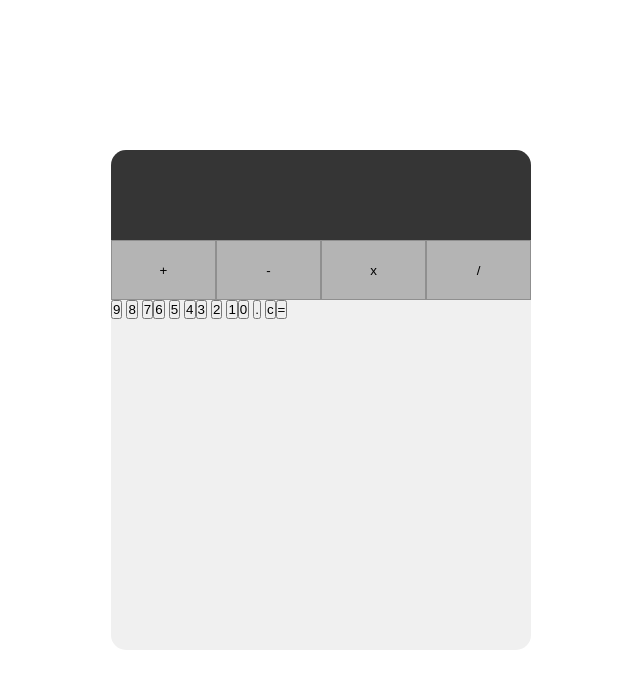
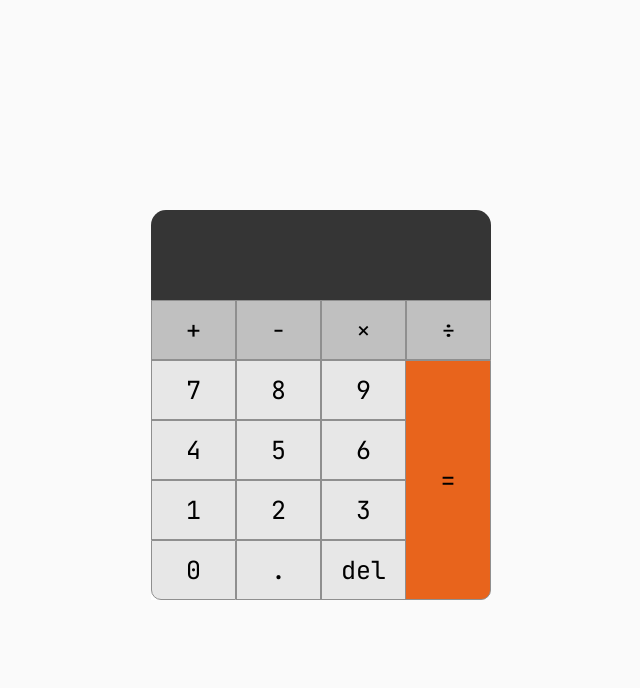
Before and after one commit to animegod360/calculator, a plain HTML site: page index.html in a window 1280 px wide. Shown: the whole page, without its empty margins (319-959 px from the left). Drawn offline with Linux system fonts and the light colour scheme.

Commit message:
officially done with design and i started adding functionality to the website

```diff
--- a/index.html
+++ b/index.html
@@ -4,6 +4,12 @@
     <meta charset="UTF-8" />
     <meta name="viewport" content="width=device-width, initial-scale=1.0" />
     <title>calculator</title>
+    <link rel="preconnect" href="https://fonts.googleapis.com" />
+    <link rel="preconnect" href="https://fonts.gstatic.com" crossorigin />
+    <link
+      href="https://fonts.googleapis.com/css2?family=JetBrains+Mono:ital,wght@0,100..800;1,100..800&display=swap"
+      rel="stylesheet"
+    />
 
     <link rel="stylesheet" href="styles.css" />
   </head>
@@ -14,37 +20,37 @@
       </div>
       <div class="buttons">
         <div class="operators">
-          <button class="btn" id="add">+</button>
-          <button class="btn" id="subtract">-</button>
-          <button class="btn" id="multiply">x</button>
-          <button class="btn" id="divide">/</button>
+          <button class="btn" id="add">&plus;</button>
+          <button class="btn" id="subtract">&minus;</button>
+          <button class="btn" id="multiply">&times;</button>
+          <button class="btn" id="divide">&divide;</button>
         </div>
 
-        <div class="7-9">
-          <button class="btn" id="9">9</button>
-          <button class="btn" id="8">8</button>
-          <button class="btn" id="7">7</button>
+        <div class="seven-nine">
+          <button class="btn" id="seven">7</button>
+          <button class="btn" id="eight">8</button>
+          <button class="btn" id="nine">9</button>
         </div>
 
-        <div class="4-6">
-          <button class="btn" id="6">6</button>
-          <button class="btn" id="5">5</button>
-          <button class="btn" id="4">4</button>
+        <div class="four-six">
+          <button class="btn" id="four">4</button>
+          <button class="btn" id="five">5</button>
+          <button class="btn" id="six">6</button>
         </div>
 
-        <div class="1-3">
-          <button class="btn" id="3">3</button>
-          <button class="btn" id="2">2</button>
-          <button class="btn" id="1">1</button>
+        <div class="one-three">
+          <button class="btn" id="one">1</button>
+          <button class="btn" id="two">2</button>
+          <button class="btn" id="three">3</button>
         </div>
 
-        <div class="0-dot-clear">
-          <button class="btn" id="0">0</button>
+        <div class="zero-dot-clear">
+          <button class="btn" id="zero">0</button>
           <button class="btn" id="dot">.</button>
-          <button class="btn" id="clear">c</button>
+          <button class="btn" id="clear">del</button>
         </div>
 
-        <button class="btn" id="dot">=</button>
+        <button class="btn" id="equals">=</button>
       </div>
     </div>
 
--- a/index.js
+++ b/index.js
@@ -1,18 +1,82 @@
-const btn1 = document.getElementById("1");
-const btn2 = document.getElementById("2");
-const btn3 = document.getElementById("3");
-const btn4 = document.getElementById("4");
-const btn5 = document.getElementById("5");
-const btn6 = document.getElementById("6");
-const btn7 = document.getElementById("7");
-const btn8 = document.getElementById("8");
-const btn9 = document.getElementById("9");
-const btn0 = document.getElementById("0");
+const btn1 = document.getElementById("one");
+const btn2 = document.getElementById("two");
+const btn3 = document.getElementById("three");
+const btn4 = document.getElementById("four");
+const btn5 = document.getElementById("five");
+const btn6 = document.getElementById("six");
+const btn7 = document.getElementById("seven");
+const btn8 = document.getElementById("eight");
+const btn9 = document.getElementById("nine");
+const btn0 = document.getElementById("zero");
 const btnadd = document.getElementById("add");
 const btnsub = document.getElementById("subract");
 const btnmul = document.getElementById("multiply");
 const btndiv = document.getElementById("divide");
 const btnequal = document.getElementById("equals");
-const btnclear = document.getElementById("clear");
+const btndelete = document.getElementById("clear");
 const display = document.getElementById("display");
 const btndot = document.getElementById("dot");
+const disvalue = document.getElementById("display").value;
+
+btn1.addEventListener("click", () => {
+  display.value += "1";
+});
+btn2.addEventListener("click", () => {
+  display.value += "2";
+});
+btn3.addEventListener("click", () => {
+  display.value += "3";
+});
+btn4.addEventListener("click", () => {
+  display.value += "4";
+});
+btn5.addEventListener("click", () => {
+  display.value += "5";
+});
+btn6.addEventListener("click", () => {
+  display.value += "6";
+});
+btn7.addEventListener("click", () => {
+  display.value += "7";
+});
+btn8.addEventListener("click", () => {
+  display.value += "8";
+});
+btn9.addEventListener("click", () => {
+  display.value += "9";
+});
+btn0.addEventListener("click", () => {
+  display.value += "0";
+});
+btnadd.addEventListener("click", () => {
+  display.value += "+";
+});
+btnsub.addEventListener("click", () => {
+  display.value += "-";
+});
+btnmul.addEventListener("click", () => {
+  display.value += "*";
+});
+btndiv.addEventListener("click", () => {
+  display.value += "/";
+});
+btndot.addEventListener("click", () => {
+  display.value += ".";
+});
+
+function calculate() {
+  let value = eval(disvalue);
+  return value;
+}
+
+btndelete.addEventListener("click", () => {
+  deletefunc();
+});
+
+function deletefunc() {
+  afterdelete = disvalue.slice(0, -1);
+}
+
+btnequal.addEventListener("click", () => {
+  display.value = calculate();
+});
--- a/styles.css
+++ b/styles.css
@@ -2,11 +2,13 @@
   padding: 0%;
   margin: 0%;
 }
+
 body {
   display: flex;
   justify-content: center;
   align-items: center;
   min-height: 100vh;
+  background-color: rgb(250, 250, 250);
 }
 
 .container {
@@ -17,15 +19,15 @@ body {
   flex-direction: column;
   border-radius: 15px;
   background-color: #f0f0f0;
-  height: 500px;
-  width: 420px;
+  height: 380px;
+  width: 340px;
 }
 .display {
   display: flex;
   justify-content: center;
   border: none;
 
-  width: 420px;
+  width: 100%;
 }
 input {
   width: 100%;
@@ -35,6 +37,7 @@ input {
   border-radius: 15px 15px 0 0;
   padding: 10px;
   font-size: 40px;
+  font-family: "jetbrains mono", monospace;
   text-align: right;
   color: rgb(255, 247, 247);
 }
@@ -42,6 +45,7 @@ input {
   display: flex;
   width: 100%;
   flex-wrap: wrap;
+  position: relative;
 }
 
 .operators {
@@ -60,5 +64,95 @@ input {
   width: 107px;
   height: 60px;
   border: 1.5px solid rgb(143, 143, 143);
-  background-color: rgb(180, 180, 180);
+  background-color: rgb(192, 192, 192);
 }
+.seven-nine {
+  display: flex;
+  width: 75%;
+  height: 60px;
+  border: none;
+  background-color: rgb(255, 255, 255);
+  row-gap: 0px;
+}
+#seven,
+#eight,
+#nine {
+  width: 107px;
+  height: 60px;
+  border: 1px solid rgb(143, 143, 143);
+  background-color: rgb(231, 231, 231);
+  border-radius: 0%;
+}
+.four-six {
+  display: flex;
+  width: 75%;
+  height: 60px;
+  border: none;
+  background-color: rgb(255, 255, 255);
+}
+#four,
+#five,
+#six {
+  width: 107px;
+  height: 60px;
+  border: 1px solid rgb(143, 143, 143);
+  background-color: rgb(231, 231, 231);
+  border-radius: 0%;
+}
+.one-three {
+  display: flex;
+  width: 75%;
+  height: 60px;
+  border: none;
+  background-color: rgb(255, 255, 255);
+}
+#one,
+#two,
+#three {
+  width: 105px;
+  height: 60px;
+  border: 1px solid rgb(143, 143, 143);
+  background-color: rgb(231, 231, 231);
+  border-radius: 0%;
+}
+.zero-dot-clear {
+  display: flex;
+  width: 75%;
+  height: 60px;
+  border: none;
+  background-color: rgb(255, 255, 255);
+}
+#zero,
+#dot,
+#clear {
+  width: 107px;
+  height: 60px;
+  border: 1px solid rgb(143, 143, 143);
+  background-color: rgb(231, 231, 231);
+  border-radius: 0%;
+}
+
+#equals {
+  position: absolute;
+  top: 60px;
+  right: 0px;
+  width: 86px;
+  height: 240px;
+  border: 1px solid rgb(143, 143, 143);
+  background-color: rgb(232, 100, 28);
+  border-radius: 0 0 10px 0;
+}
+
+#zero {
+  border-radius: 0 0 0 10px;
+}
+
+.btn:active {
+  background-color: rgb(117, 117, 117);
+  box-shadow: inset 3px 3px 5px rgba(0, 0, 0, 0.2),
+    inset -3px -3px 5px rgba(0, 0, 0, 0.2);
+}
+.btn {
+  font-size: 25px;
+  font-family: "jetbrains mono", monospace;
+}
```
